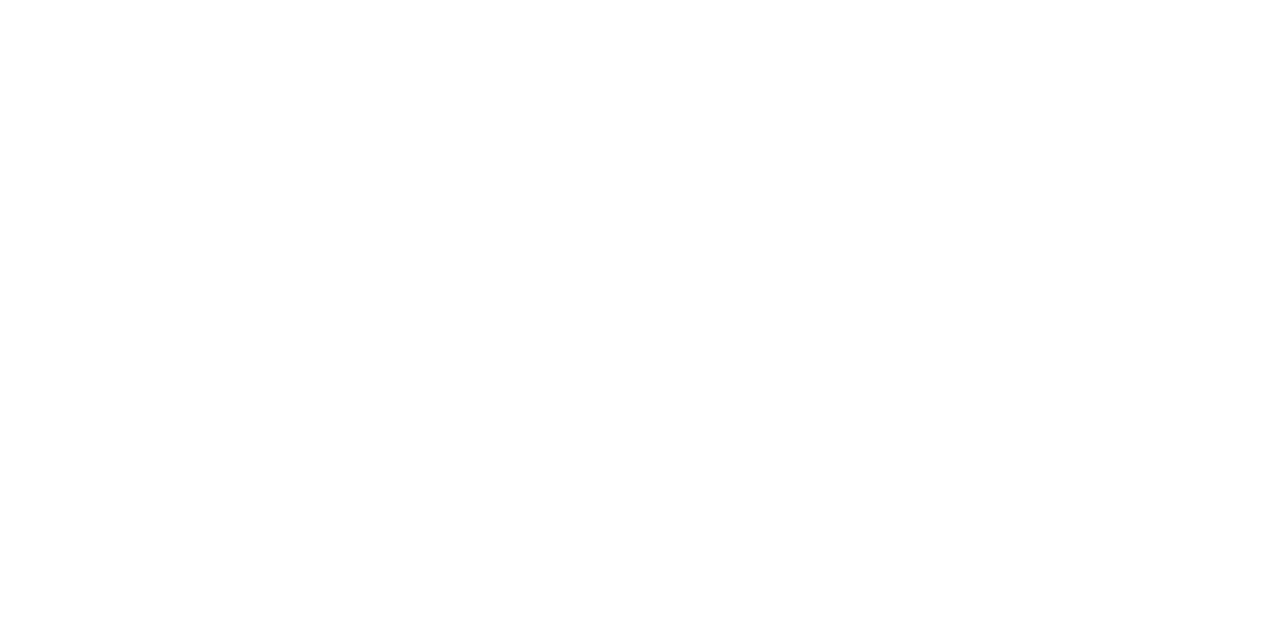
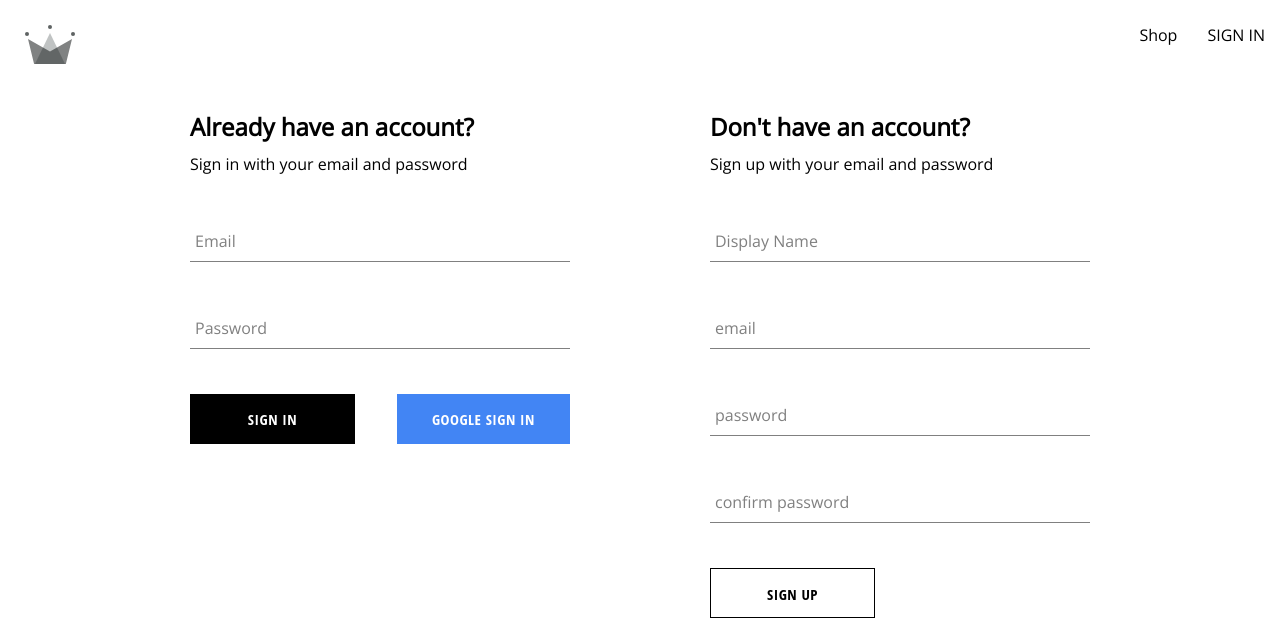
Before and after one commit to kande81/react-course-ecommerce, a React (Create React App) app: page /auth in a window 1280 px wide. Before the commit this address had no page. Shown: the top 638 px of the page. Built offline with nearby package versions, Linux system fonts and the light colour scheme.

Commit message:
created authentication page component with our sign in form

```diff
--- a/src/App.js
+++ b/src/App.js
@@ -1,22 +1,19 @@
 import Home from "./routes/home/home.component";
-import {Routes, Route} from "react-router-dom";
-import Navigation from './routes/navigation/navigation.component';
-import SignIn from "./routes/sign-in/sign-in.component";
+import { Routes, Route } from "react-router-dom";
+import Navigation from "./routes/navigation/navigation.component";
+import Authentication from "./routes/authentication/authentication.component";
 // the Route component with the index prop is the default route that will be rendered when the path matches the parent path
 // so the navigation component will be rendered when the path matches the / path and the home component will also be rendered
 // under that path because of the index prop
 const App = () => {
   return (
     <Routes>
-      <Route path="/" element= {<Navigation />}>
+      <Route path="/" element={<Navigation />}>
         <Route index element={<Home />} />
-        <Route path="sign-in" element={<SignIn />} />
+        <Route path="auth" element={<Authentication />} />
       </Route>
     </Routes>
-  )
+  );
 };
 
-
-
-
 export default App;
--- a/src/components/sign-in-form/sign-in-form.component.jsx
+++ b/src/components/sign-in-form/sign-in-form.component.jsx
@@ -84,6 +84,8 @@
         <div className="buttons-container">
           <Button type="submit">Sign In</Button>
           <Button type="button" buttonType="google" onClick={signInWithGoogle}>
+            {" "}
+            {/*the google button needs to be of type button so that it doesn't submit the form when clicked*/}
             Google sign in
           </Button>
         </div>
--- a/src/components/sign-up-form/sign-up-form.component.jsx
+++ b/src/components/sign-up-form/sign-up-form.component.jsx
@@ -1,3 +1,108 @@
+// import { useState } from "react";
+
+// import FormInput from "../form-input/form-input.component";
+// import Button from "../button/button.component";
+
+// import {
+//   createAuthUserWithEmailAndPassword,
+//   createUserDocumentFromAuth,
+// } from "../../utils/firebase/firebase.utils";
+
+// import "./sign-up-form.styles.scss";
+
+// const defaultFormFields = {
+//   displayName: "",
+//   email: "",
+//   password: "",
+//   confirmPassword: "",
+// };
+
+// const SignUpForm = () => {
+//   const [formFields, setFormFields] = useState(defaultFormFields);
+//   const { displayName, email, password, confirmPassword } = formFields;
+
+//   const resetFormFields = () => {
+//     setFormFields(defaultFormFields);
+//   };
+
+//   const handleSubmit = async (event) => {
+//     event.preventDefault();
+
+//     if (password !== confirmPassword) {
+//       alert("passwords do not match");
+//       return;
+//     }
+
+//     try {
+//       const { user } = await createAuthUserWithEmailAndPassword(
+//         email,
+//         password
+//       );
+
+//       await createUserDocumentFromAuth(user, { displayName });
+//       resetFormFields();
+//     } catch (error) {
+//       if (error.code === "auth/email-already-in-use") {
+//         alert("Cannot create user, email already in use");
+//       } else {
+//         console.log("user creation encountered an error", error);
+//       }
+//     }
+//   };
+
+//   const handleChange = (event) => {
+//     const { name, value } = event.target;
+
+//     setFormFields({ ...formFields, [name]: value });
+//   };
+
+//   return (
+//     <div className="sign-up-container">
+//       <h2>Don't have an account?</h2>
+//       <span>Sign up with your email and password</span>
+//       <form onSubmit={handleSubmit}>
+//         <FormInput
+//           label="Display Name"
+//           type="text"
+//           required
+//           onChange={handleChange}
+//           name="displayName"
+//           value={displayName}
+//         />
+
+//         <FormInput
+//           label="Email"
+//           type="email"
+//           required
+//           onChange={handleChange}
+//           name="email"
+//           value={email}
+//         />
+
+//         <FormInput
+//           label="Password"
+//           type="password"
+//           required
+//           onChange={handleChange}
+//           name="password"
+//           value={password}
+//         />
+
+//         <FormInput
+//           label="Confirm Password"
+//           type="password"
+//           required
+//           onChange={handleChange}
+//           name="confirmPassword"
+//           value={confirmPassword}
+//         />
+//         <Button type="submit">Sign Up</Button>
+//       </form>
+//     </div>
+//   );
+// };
+
+// export default SignUpForm;
 import { useState } from "react";
 import {
   createAuthUserWithEmailAndPassword,
@@ -7,6 +112,7 @@
 // these fields would have been individually declared in the state. this is just a shorthand
 
 import Button from "../button/button.component";
+import "./sign-up-form.styles.scss";
 const defaultFormFields = {
   displayName: "",
   email: "",
@@ -58,13 +164,15 @@
   };
 
   return (
-    <div>
-      <h1> Sign up with your email and password</h1>
+    <div className="sign-up-container">
+      <h2>Don't have an account?</h2>
+      <span> Sign up with your email and password</span>
       <form onSubmit={handleSubmit}>
         <FormInput
           label="Display Name"
           type="text"
           name="displayName"
+          onChange={handleChange}
           required
           value={displayName}
         />
@@ -72,6 +180,7 @@
           label="email"
           type="email"
           name="email"
+          onChange={handleChange}
           required
           value={email}
         />
@@ -79,6 +188,7 @@
           label="password"
           type="password"
           name="password"
+          onChange={handleChange}
           required
           value={password}
         />
@@ -86,6 +196,7 @@
           label="confirm password"
           type="password"
           name="confirmPassword"
+          onChange={handleChange}
           required
           value={confirmPassword}
         />
--- /dev/null
+++ b/src/components/sign-up-form/sign-up-form.styles.scss
@@ -0,0 +1,9 @@
+.sign-up-container {
+  display: flex;
+  flex-direction: column;
+  width: 380px;
+
+  h2 {
+    margin: 10px 0;
+  }
+}
--- a/src/routes/navigation/navigation.component.jsx
+++ b/src/routes/navigation/navigation.component.jsx
@@ -1,7 +1,7 @@
 import { Outlet, Link } from "react-router-dom"; // the outlet is a placeholder for where the child components will be rendered. the link component is used to link to other pages in the app. it is similar to the anchor tag in html
 
-import { ReactComponent as CrownLogo } from '../../assets/crown.svg'; // the react component as syntax allows us to import svgs as react components. this allows us to style the svg with css. the svg is stored in the crownLogo variable
-import './navigation.styles.scss';
+import { ReactComponent as CrownLogo } from "../../assets/crown.svg"; // the react component as syntax allows us to import svgs as react components. this allows us to style the svg with css. the svg is stored in the crownLogo variable
+import "./navigation.styles.scss";
 const Navigation = () => {
   return (
     <>
@@ -10,19 +10,17 @@
           <CrownLogo className="logo" />
         </Link>
         <div className="nav-links-container">
-                    <Link className='nav-link' to='/shop'>
+          <Link className="nav-link" to="/shop">
             Shop
           </Link>
-                    <Link className='nav-link' to='/sign-in'>
+          <Link className="nav-link" to="/auth">
             SIGN IN
           </Link>
         </div>
-
       </div>
-            <Outlet/>
+      <Outlet />
     </>
-
   );
-    }
+};
 
 export default Navigation;
--- a/src/routes/sign-in/sign-in.component.jsx
+++ /dev/null
@@ -1,35 +0,0 @@
-import { useEffect } from "react"; // useEffect is used to run some code everytime the component is mounted for the first time
-import { getRedirectResult } from "firebase/auth"; // getRedirectResult is used to get the result of the redirect operation
-
-import {
-  auth,
-  signInWithGooglePopup,
-  signInWithGoogleRedirect,
-  createUserDocumentFromAuth,
-} from "../../utils/firebase/firebase.utils";
-import SignUpForm from "../../components/sign-up-form/sign-up-form.component";
-
-const SignIn = () => {
-  //     useEffect( () => {
-  //         (async () => {
-  //         const response = await getRedirectResult(auth);
-  //         if(response) {
-  //             const userDocRef = createUserDocumentFromAuth(response.user);
-  //         }
-  //         console.log(response);
-  //     })();
-  // }, []);
-  const logGoogleUser = async () => {
-    const { user } = await signInWithGooglePopup();
-    const userDocRef = createUserDocumentFromAuth(user);
-  };
-  return (
-    <div>
-      <h1>Sign in page</h1>
-      <button onClick={logGoogleUser}>Sign in with Google</button>
-      <SignUpForm />
-    </div>
-  );
-};
-
-export default SignIn;
```
Also changed, not shown: src/components/form-input/form-input.component.jsx (+16 -13 lines), src/routes/authentication/authentication.component.jsx (+13 -1 lines), src/utils/firebase/firebase.utils.js (+37 -14 lines). Lines whose indentation alone changed are shown as unchanged.
